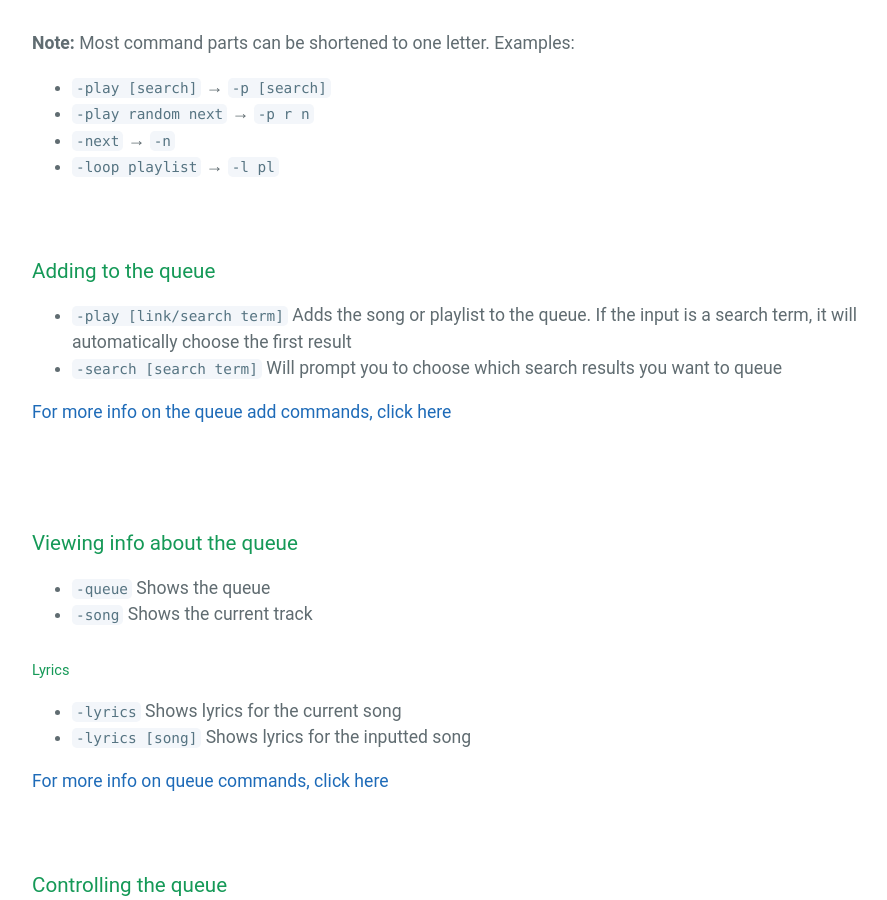
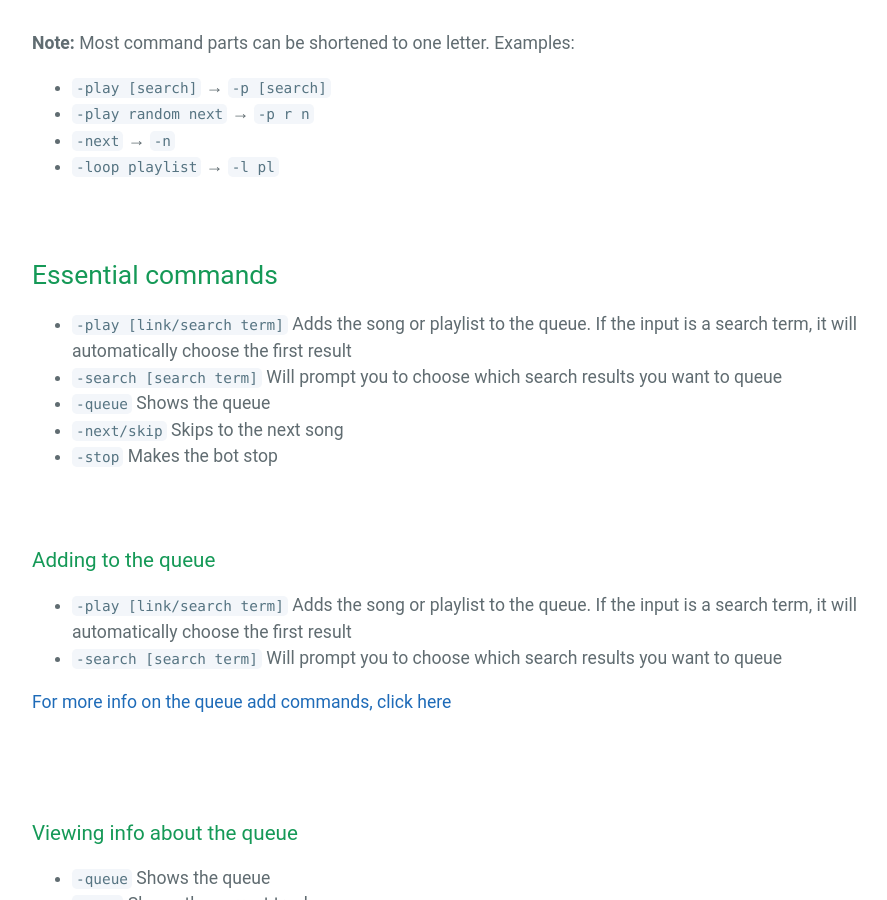
Before and after one commit to mymindishazel/marv-docs, a Jekyll site: the page built from commands.md, in a window 1280 px wide and 900 px high, scrolled down 312 px. Shown: the whole window, without its empty margins (192-1079 px from the left). Built offline with Jekyll 4.4.1, drawn with Linux system fonts in a browser that asks for light colours; our own code applies the rules of GitHub Pages for plain Markdown files.

Commit message:
Update commands.md

```diff
--- a/commands.md
+++ b/commands.md
@@ -5,6 +5,16 @@
 - `-play random next` → `-p r n`
 - `-next` → `-n`
 - `-loop playlist` → `-l pl`
+
+<br>
+
+## Essential commands
+
+* `-play [link/search term]` Adds the song or playlist to the queue. If the input is a search term, it will automatically choose the first result
+* `-search [search term]` Will prompt you to choose which search results you want to queue
+* `-queue` Shows the queue
+* `-next/skip` Skips to the next song
+* `-stop` Makes the bot stop
 
 <br>
 
```
